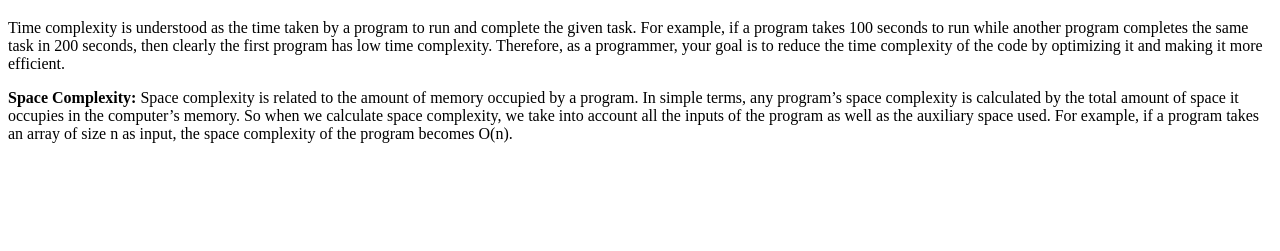
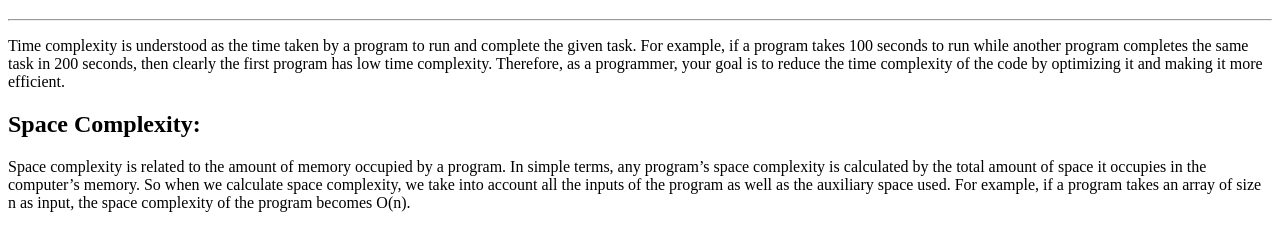
Before and after one commit to acciojob/time-and-space-complexity-Syedmasood-git, a website: page main.html in a window 1280 px wide. Shown: the part 61-312 px from the top of the page. Drawn offline with Linux system fonts and the light colour scheme.

Commit message:
created a submission

```diff
--- a/main.html
+++ b/main.html
@@ -8,10 +8,12 @@
 
 <body>
 	<!-- the entire body must be written by student -->
-	<h1>Time and Space Complexity</h1>
-<!-- 	<hr> -->
+	<header><h1>Time and Space Complexity</h1></header>
+	<hr>
+	<main>
 	<p>Time complexity is understood as the time taken by a program to run and complete the given task. For example, if a program takes 100 seconds to run while another program completes the same task in 200 seconds, then clearly the first program has low time complexity. Therefore, as a programmer, your goal is to reduce the time complexity of the code by optimizing it and making it more efficient.</p>
-	<p><b>Space Complexity:</b> Space complexity is related to the amount of memory occupied by a program. In simple terms, any program’s space complexity is calculated by the total amount of space it occupies in the computer’s memory. So when we calculate space complexity, we take into account all the inputs of the program as well as the auxiliary space used. For example, if a program takes an array of size n as input, the space complexity of the program becomes O(n).</p>
+	<p><h2>Space Complexity:</h2> Space complexity is related to the amount of memory occupied by a program. In simple terms, any program’s space complexity is calculated by the total amount of space it occupies in the computer’s memory. So when we calculate space complexity, we take into account all the inputs of the program as well as the auxiliary space used. For example, if a program takes an array of size n as input, the space complexity of the program becomes O(n).</p>
+	</main>
     <script type="text/javascript" src="./script.js">
 </script>
 
```
